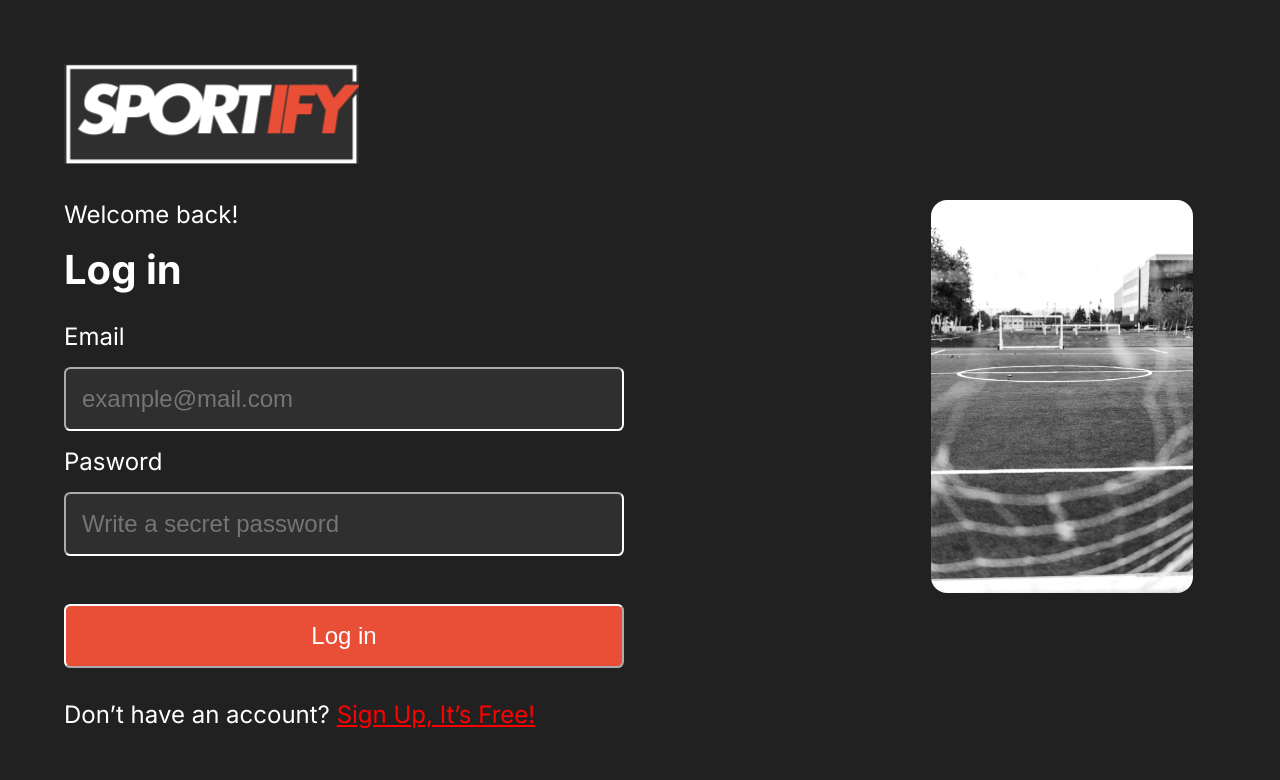
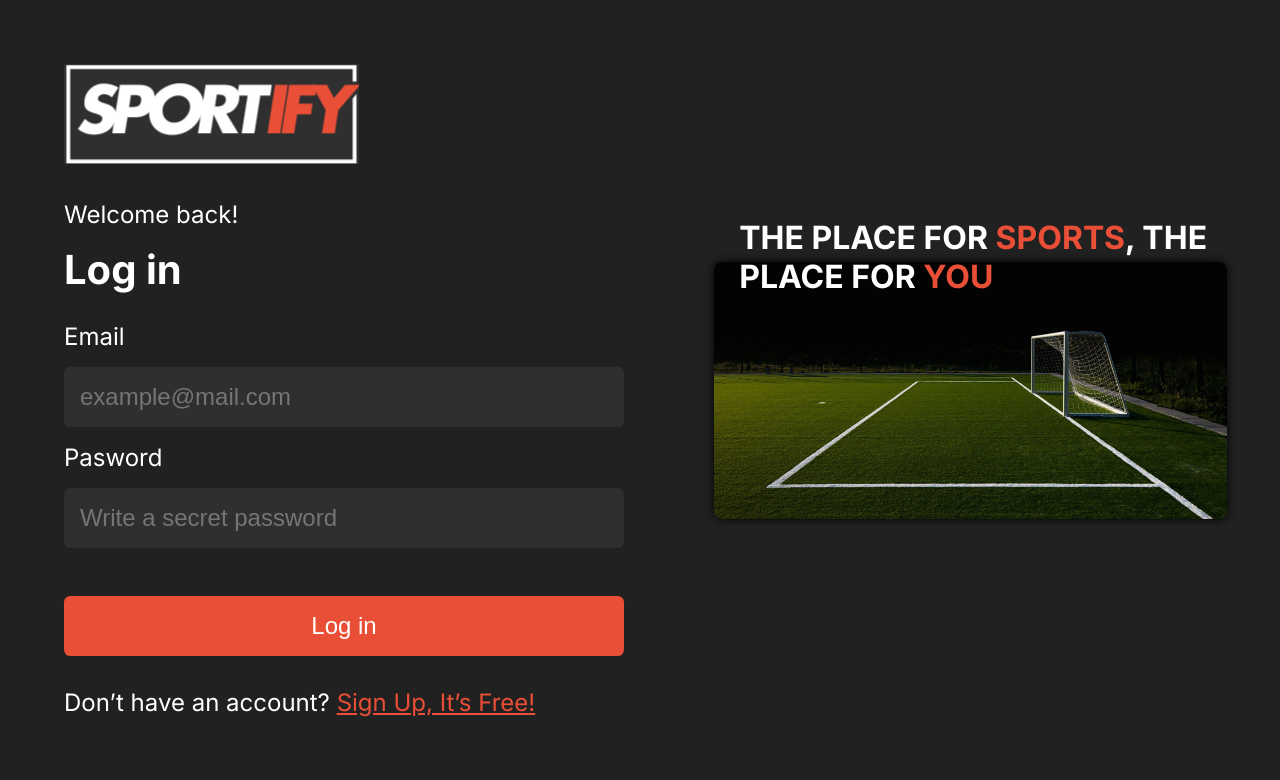
Before and after one commit to hiiramsan/pf_appweb_equipo3, a PHP site: page /login.html in a window 1280 px wide. Shown: the top 780 px of the page. Run offline with PHP 8.4, Linux system fonts and the light colour scheme.

Commit message:
morning
....

```diff
--- a/sportify/css/login.css
+++ b/sportify/css/login.css
@@ -1,12 +1,9 @@
 body{
   display: flex;
-  gap: 24%;
 }
 .contenedor01{
   display: block;
-  padding-top: 5%;
-  padding-left: 5%;
-
+  padding: 5%;
 }
 .titulo p{
   font-family: inter;
@@ -43,28 +40,56 @@ form input{
   color: #fff;
   background-color: #2f2f2f;
   margin-bottom: 1rem;
+  border: none;
+  outline: none;
 }
-form input[type="submit"]{
+form input[type="submit"] {
   align-items: center;
   background-color: #e94f37;
   margin: 2rem 0rem;
   color: #fff;
+  cursor: pointer;
+  border: none;
+  transition: 0.3s ease;
 }
+
+form input[type="submit"]:hover {
+  opacity: 0.8;
+}
+
+
 form p{
   font-family: inter;
   font-size: 24px;
   color: #fff;
 }
 form a{
-  color: red;
+  color: #e94f37;
 }
 
 .contenedor02{
   display: flex;
-  padding-top: 5%;
+  padding: 2%;
   align-items: center;
 }
 .contenedor02 img{
-  width: 75%;
-  border-radius: 1rem;
+  width: 95%;
+  height: auto;
+  border-radius: 0.5rem;
+  box-shadow: 0px 0px 10px 0px #000;
 }
+
+.contenedor02 p{
+  position: absolute;
+  top: 6em;
+  font-family: inter;
+  font-size: 32px;
+  color: #fff;
+  padding: 2%;
+  font-weight: bold;
+  text-transform: uppercase;
+}
+
+.contenedor02 span {
+  color: #e94f37;
+}
--- a/sportify/login.html
+++ b/sportify/login.html
@@ -32,7 +32,8 @@
 
   </div>
   <div class="contenedor02">
-    <img src="./img/login.jpeg" alt="">
+    <img src="./img/wp1936496.jpg" alt="">
+    <p>The place for <span>sports</span>, the place for <span>you</span></p>
   </div>
 
 </body>
```
Also changed, not shown: sportify/css/registro.css (+30 -10 lines), sportify/img/wp1936496.jpg (added).
